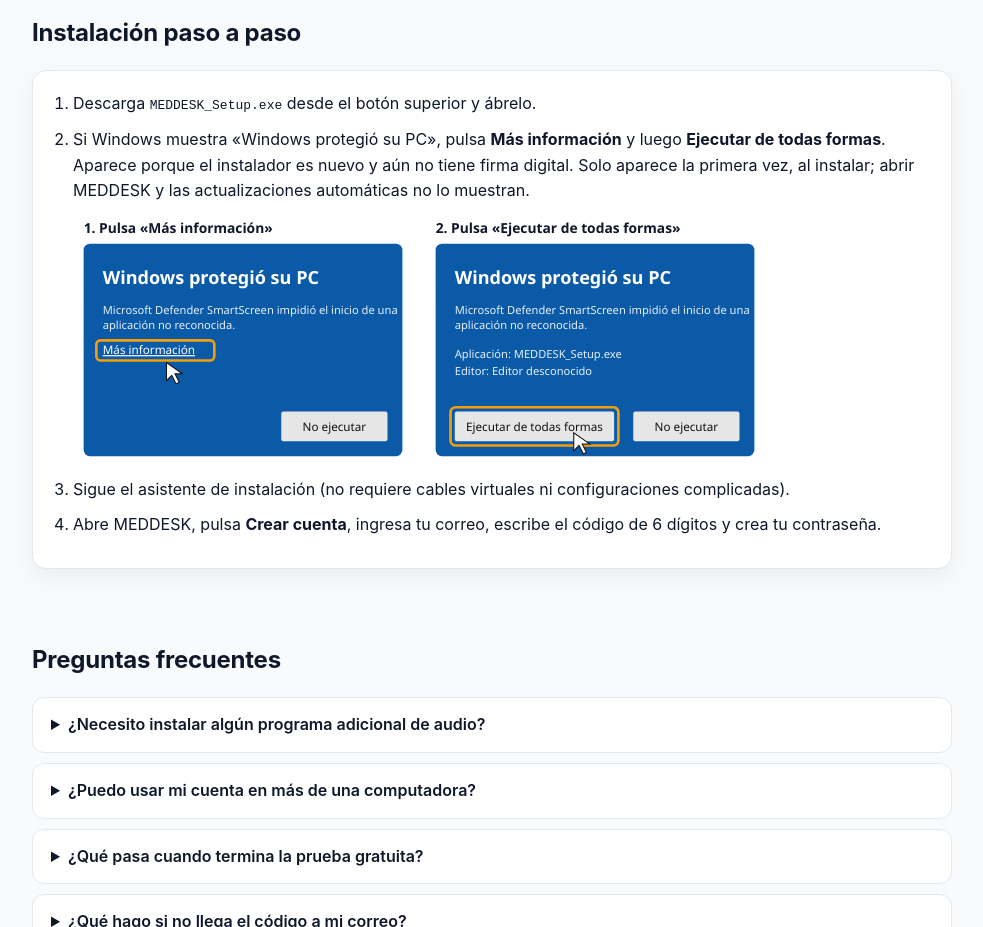
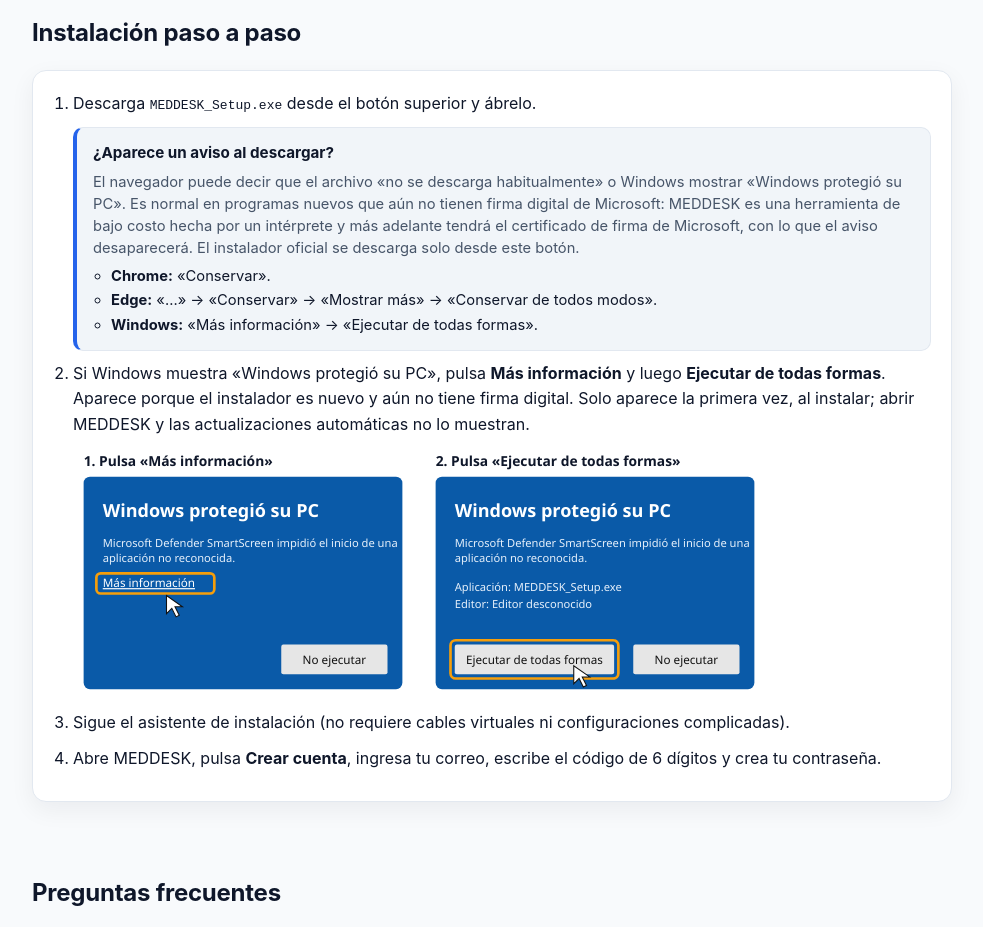
Before and after one commit to Villalobos90/meddesk, a plain HTML site: page index.html in a window 1280 px wide. Shown: the part 2880-3807 px from the top of the page, without its empty margins (148-1131 px from the left). Drawn offline with Linux system fonts and the light colour scheme.

Commit message:
Aviso de descarga: qué hacer si el navegador o Windows advierten (ES/EN)

```diff
--- a/index.html
+++ b/index.html
@@ -250,6 +250,40 @@
       font-size: 0.95rem;
     }
 
+    .download-notice {
+      margin: 10px 0 4px;
+      border-left: 4px solid var(--accent);
+      font-size: 0.92rem;
+      line-height: 1.5;
+    }
+
+    .card .download-notice .notice-title {
+      margin: 0 0 6px;
+      color: var(--text);
+      font-weight: 700;
+      font-size: 0.95rem;
+    }
+
+    .card .download-notice p {
+      margin: 0 0 6px;
+      color: var(--muted);
+      font-size: 0.92rem;
+    }
+
+    .download-notice .notice-steps {
+      margin: 0;
+      padding-left: 18px;
+      color: var(--text);
+    }
+
+    .download-notice .notice-steps li {
+      margin-bottom: 2px;
+    }
+
+    .download-notice .notice-steps li:last-child {
+      margin-bottom: 0;
+    }
+
     details {
       background: var(--surface);
       border: 1px solid var(--border);
@@ -288,6 +322,7 @@
       .hero { padding: 38px 0 30px; }
       .btn-download { width: 100%; text-align: center; padding: 14px 18px; }
       .privacy-box, .card, .trial-banner { padding: 18px; }
+      .download-notice { padding: 12px 14px; font-size: 0.9rem; }
     }
   </style>
 </head>
@@ -639,6 +674,26 @@
           <li>
             <span class="lang-es">Descarga <code>MEDDESK_Setup.exe</code> desde el botón superior y ábrelo.</span>
             <span class="lang-en">Download <code>MEDDESK_Setup.exe</code> using the button above and open it.</span>
+            <div class="notice download-notice">
+              <div class="lang-es">
+                <p class="notice-title">¿Aparece un aviso al descargar?</p>
+                <p>El navegador puede decir que el archivo «no se descarga habitualmente» o Windows mostrar «Windows protegió su PC». Es normal en programas nuevos que aún no tienen firma digital de Microsoft: MEDDESK es una herramienta de bajo costo hecha por un intérprete y más adelante tendrá el certificado de firma de Microsoft, con lo que el aviso desaparecerá. El instalador oficial se descarga solo desde este botón.</p>
+                <ul class="notice-steps">
+                  <li><strong>Chrome:</strong> «Conservar».</li>
+                  <li><strong>Edge:</strong> «…» → «Conservar» → «Mostrar más» → «Conservar de todos modos».</li>
+                  <li><strong>Windows:</strong> «Más información» → «Ejecutar de todas formas».</li>
+                </ul>
+              </div>
+              <div class="lang-en">
+                <p class="notice-title">Seeing a warning when downloading?</p>
+                <p>Your browser may say the file "isn't commonly downloaded" or Windows may show "Windows protected your PC". This is normal for new programs that don't yet have a Microsoft digital signature: MEDDESK is a low-cost tool made by an interpreter and will later get a Microsoft signing certificate, making the warning disappear. The official installer is downloaded only from this button.</p>
+                <ul class="notice-steps">
+                  <li><strong>Chrome:</strong> "Keep".</li>
+                  <li><strong>Edge:</strong> "…" → "Keep" → "Show more" → "Keep anyway".</li>
+                  <li><strong>Windows:</strong> "More info" → "Run anyway".</li>
+                </ul>
+              </div>
+            </div>
           </li>
           <li>
             <span class="lang-es">Si Windows muestra «Windows protegió su PC», pulsa <strong>Más información</strong> y luego <strong>Ejecutar de todas formas</strong>. Aparece porque el instalador es nuevo y aún no tiene firma digital. Solo aparece la primera vez, al instalar; abrir MEDDESK y las actualizaciones automáticas no lo muestran.</span>
```
